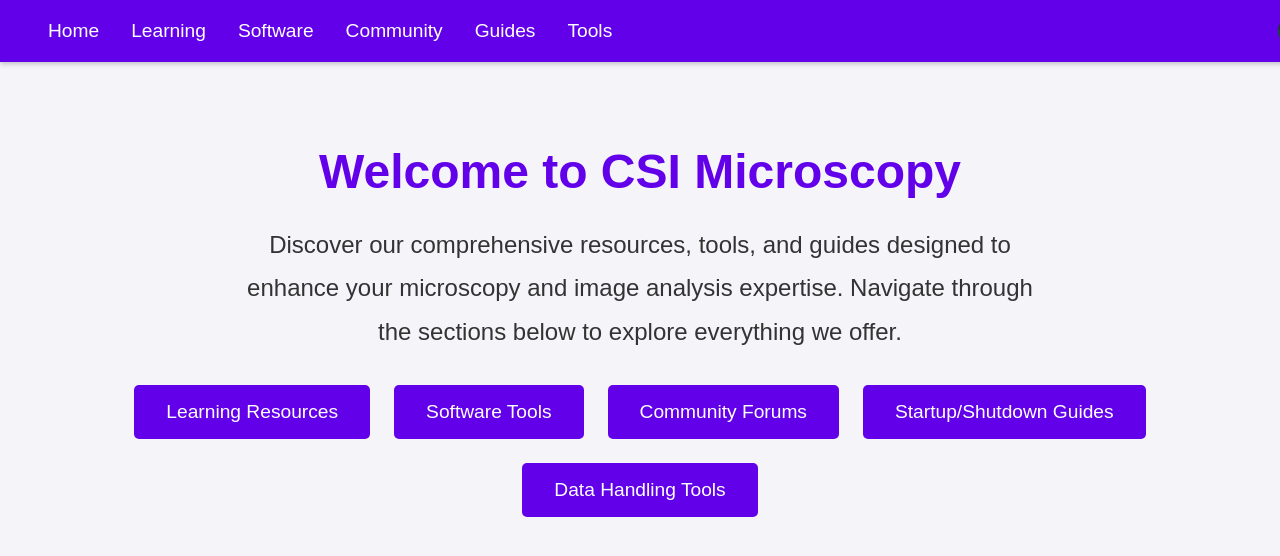
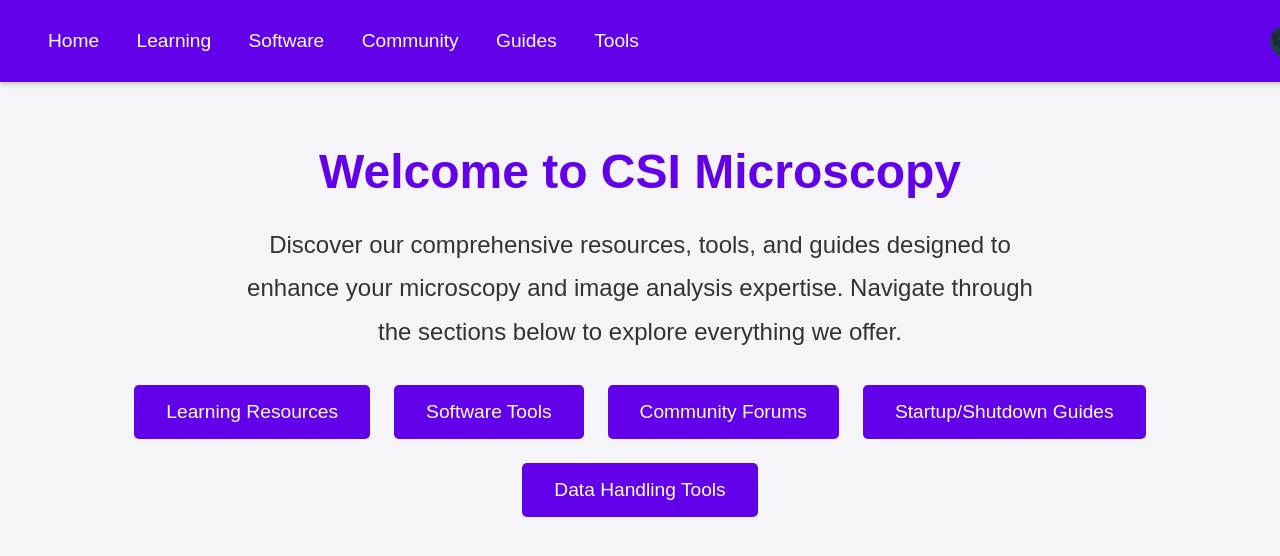
Before and after one commit to CSI-Microscopy/csi-Microscopy.github.io, a Jekyll site: the page index.html, which Jekyll copies as it is, in a window 1280 px wide. Shown: the top 556 px of the page. Built offline with Jekyll 4.4.1, drawn with Linux system fonts in a browser that asks for light colours.

Commit message:
Update index.html

```diff
--- a/index.html
+++ b/index.html
@@ -67,16 +67,13 @@
             text-decoration: underline;
         }
 
-        .navbar .links {
-            display: flex;
-        }
-
         .navbar button {
             background: none;
             border: none;
             color: var(--navbar-text);
-            font-size: 1.5rem;
+            font-size: 1.8rem;
             cursor: pointer;
+            padding: 0.5rem;
         }
 
         main {
@@ -135,7 +132,7 @@
 </head>
 <body>
     <nav class="navbar">
-        <div class="links">
+        <div>
             <a href="index.html">Home</a>
             <a href="learning.html">Learning</a>
             <a href="software.html">Software</a>
```
